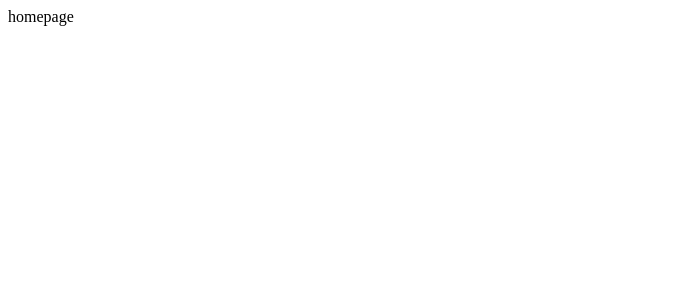
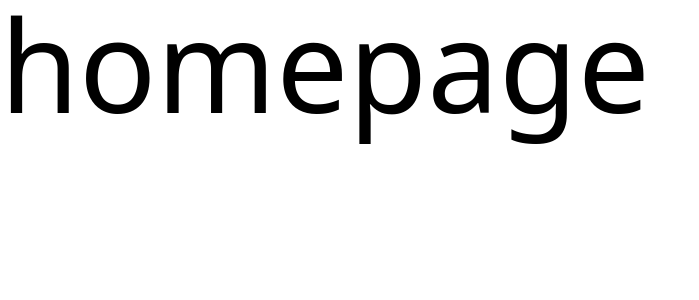
Before and after one commit to malinda666/jets-2023, a Next.js app: page / in a window 1280 px wide. Shown: the top 300 px of the page, without its empty margins (0-699 px from the left). Built offline with nearby package versions, Linux system fonts and the light colour scheme.

Commit message:
initial:add tailwind

```diff
--- a/package.json
+++ b/package.json
@@ -21,6 +21,7 @@
     "eslint": "8.27.0",
     "eslint-config-next": "13.0.3",
     "postcss": "^8.4.19",
+    "sass": "^1.56.1",
     "tailwindcss": "^3.2.3",
     "typescript": "4.8.4"
   }
--- /dev/null
+++ b/postcss.config.js
@@ -0,0 +1,6 @@
+module.exports = {
+  plugins: {
+    tailwindcss: {},
+    autoprefixer: {},
+  },
+}
--- a/src/pages/_app.tsx
+++ b/src/pages/_app.tsx
@@ -1,3 +1,4 @@
+import "@/styles/index.scss";
 import type { AppProps } from "next/app";
 
 import MainLayout from "@/components/layout/MainLayout";
--- a/src/pages/index.tsx
+++ b/src/pages/index.tsx
@@ -1,7 +1,7 @@
 import { NextPage } from "next";
 
 const Home: NextPage = () => {
-  return <div className=''>homepage</div>;
+  return <div className='text-9xl'>homepage</div>;
 };
 
 export default Home;
--- /dev/null
+++ b/src/styles/index.scss
@@ -0,0 +1,3 @@
+@tailwind base;
+@tailwind components;
+@tailwind utilities;
--- /dev/null
+++ b/tailwind.config.js
@@ -0,0 +1,12 @@
+/** @type {import('tailwindcss').Config} */
+module.exports = {
+  content: [
+    "./src/app/**/*.{js,ts,jsx,tsx}",
+    "./src/pages/**/*.{js,ts,jsx,tsx}",
+    "./src/components/**/*.{js,ts,jsx,tsx}",
+  ],
+  theme: {
+    extend: {},
+  },
+  plugins: [],
+};
```
Also changed, not shown: 1 other file (tests, documents, lock files or other folders).
